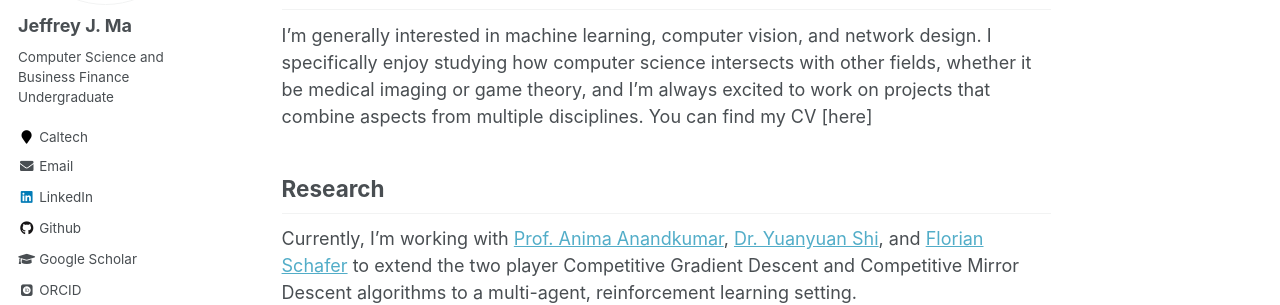
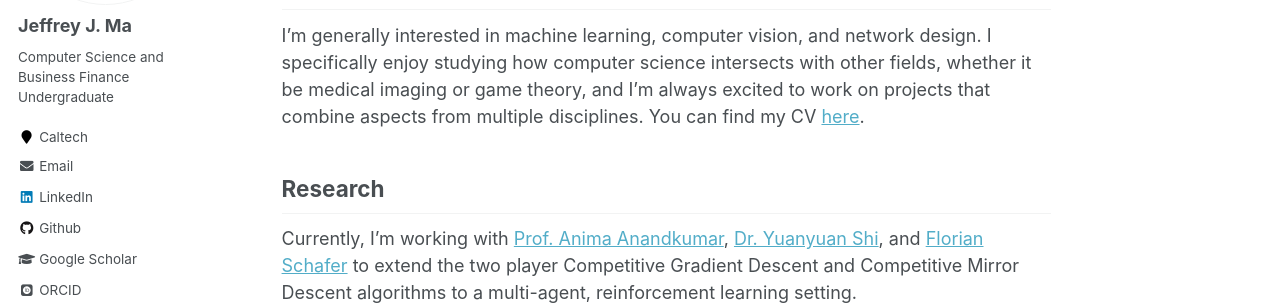
Before and after one commit to 18jeffreyma/18jeffreyma.github.io, a Jekyll site: the page built from _pages/about.md, in a window 1280 px wide and 900 px high. Shown: the part 288-593 px from the top of the window. Built offline with Jekyll 4.4.1, drawn with Linux system fonts in a browser that asks for light colours; some web fonts are replaced; part of the change alters nothing that is shown.

Commit message:
added CV and updated titles

```diff
--- a/_pages/about.md
+++ b/_pages/about.md
@@ -17,7 +17,7 @@ I'm generally interested in machine learning, computer vision, and network
 design. I specifically enjoy studying how computer science intersects with
 other fields, whether it be medical imaging or game theory, and I'm always
 excited to work on projects that combine aspects from multiple disciplines.
-You can find my CV [here]
+You can find my CV [here](http://18jeffreyma.github.io/files/JeffreyMa_CV.pdf).
 
 Research
 ------
```
